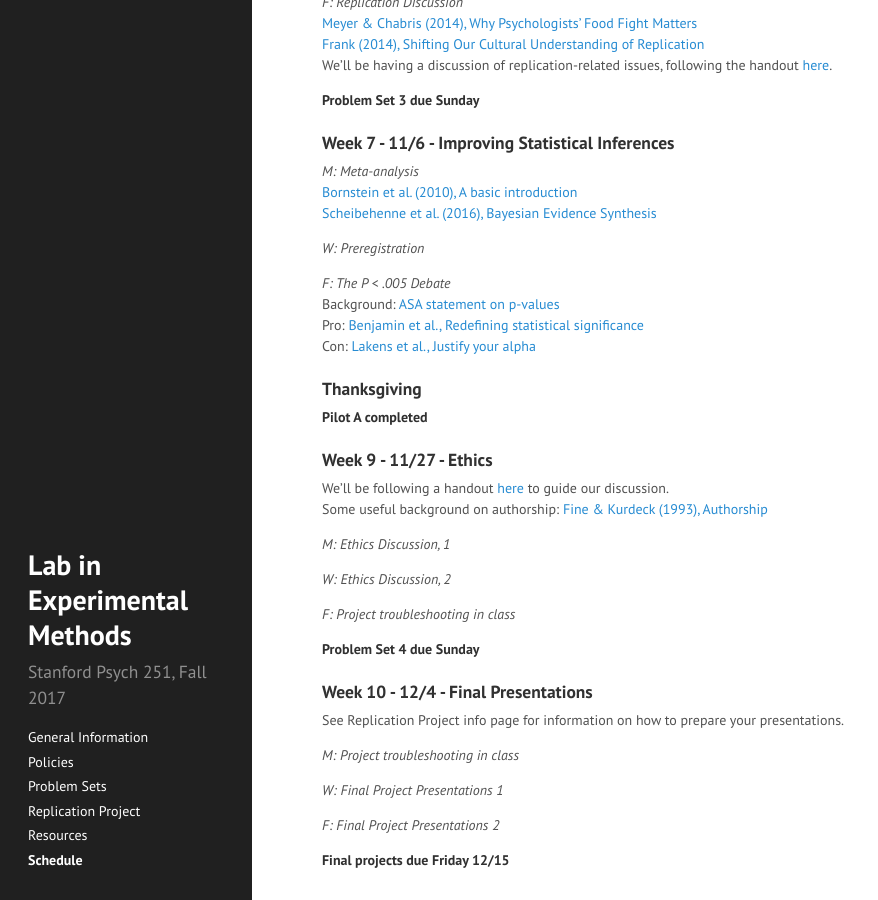
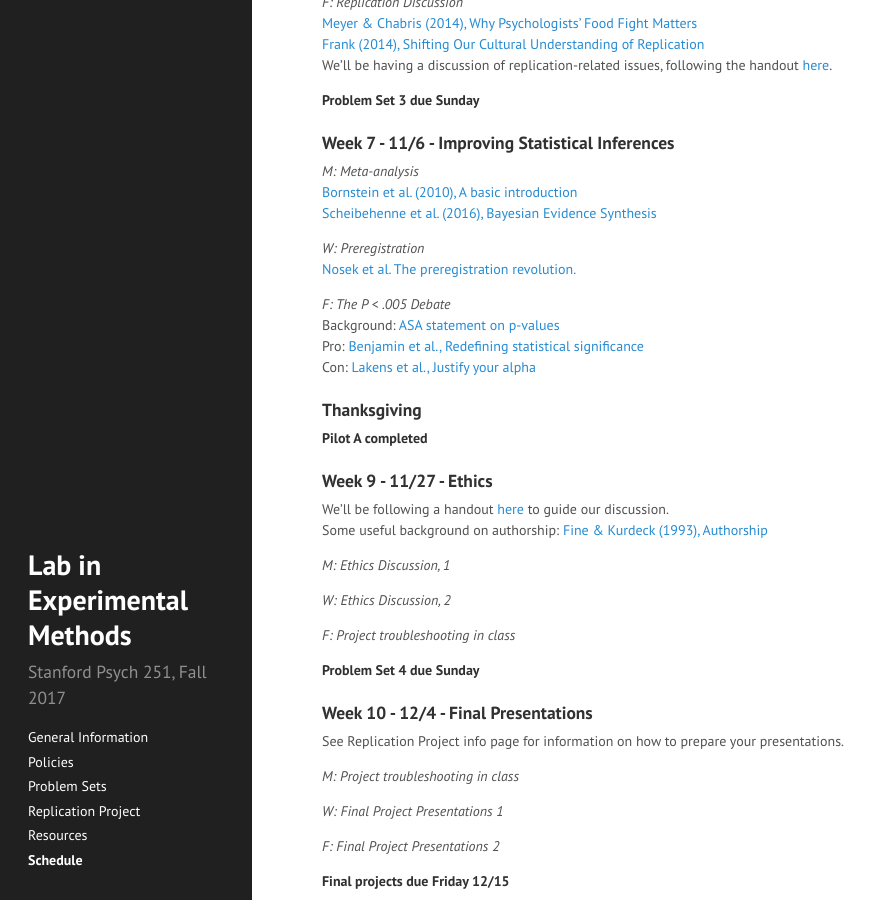
Before and after one commit to psych251/old_website, a Jekyll site: the page built from schedule.md, in a window 1280 px wide and 900 px high, scrolled down 1742 px. Shown: the whole window, without its empty margins (0-878 px from the left). Built offline with Jekyll 4.4.1, drawn with Linux system fonts in a browser that asks for light colours.

Commit message:
Update schedule.md

```diff
--- a/schedule.md
+++ b/schedule.md
@@ -101,7 +101,8 @@ We'll be having a discussion of replication-related issues, following the handou
 [Bornstein et al. (2010), A basic introduction](https://www.researchgate.net/profile/Hannah_Rothstein/publication/229923123_A_basic_introduction_to_fixed_and_random_effects_models_for_meta-analysis/links/09e415064ec4921207000000.pdf)\\
 [Scheibehenne et al. (2016), Bayesian Evidence Synthesis](http://journals.sagepub.com/doi/abs/10.1177/0956797616644081?journalCode=pssa)
 
-*W: Preregistration*
+*W: Preregistration*\\
+[Nosek et al. The preregistration revolution.](https://osf.io/2dxu5)
 
 *F: The P < .005 Debate*\\
 Background: [ASA statement on p-values](http://amstat.tandfonline.com/doi/abs/10.1080/00031305.2016.1154108)\\
```
